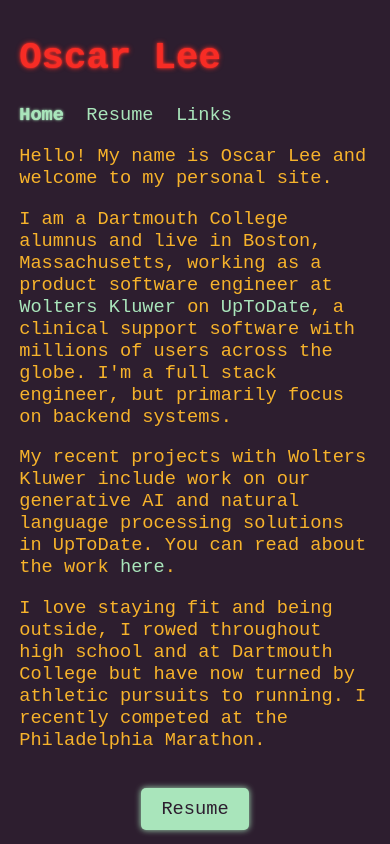
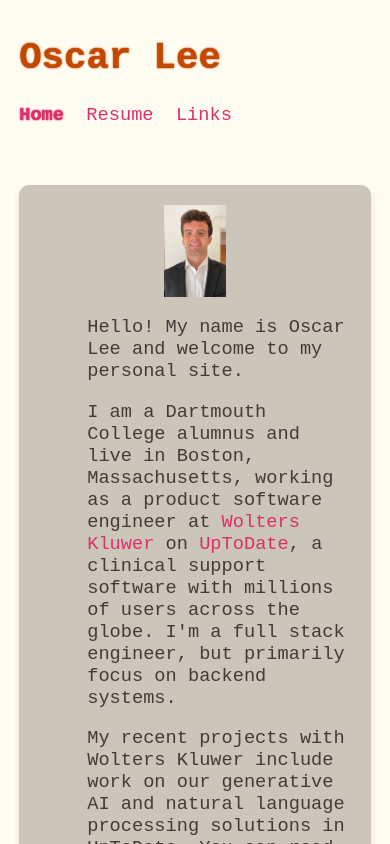
Before and after one commit to osclee/oscar-lee-app, a Nuxt app: page / in a window 390 px wide. Shown: the top 844 px of the page. Built offline with nearby package versions, Linux system fonts and the light colour scheme.

Commit message:
more updates

```diff
--- a/assets/css/oscarstyle.css
+++ b/assets/css/oscarstyle.css
@@ -17,11 +17,13 @@
     --link: #ABE188;
     --subtitle: #F7EF99; */
 
-    --background: #2D1E2F;
-    --title: #F72C25;
-    --text: #F7B32B;
-    --link: #A9E5BB;
-    --subtitle: #FCF6B1;
+    --background: #FFFCF2;
+    --background2: #CCC5B9;
+    --title: #C44900;
+    --text: #403D39;
+    --link: #DB3069;
+    --subtitle: #EB5E28;
+    --shadow: #c4480031;
 }
 
 body {
@@ -34,17 +36,17 @@ body {
 
 h1 {
     color: var(--title);
-    text-shadow: 0 0 2px var(--title), 0 0 5px var(--title);
+    text-shadow: 0 0 1px var(--title), 0 0 2px var(--title);
 }
 
 h2 {
     color: var(--title);
-    text-shadow: 0 0 1px var(--title), 0 0 3px var(--title);
+    text-shadow: 0 0 1px var(--title), 0 0 1px var(--title);
 }
 
 h3 {
     color: var(--title);
-    text-shadow: 0 0 1px var(--title), 0 0 2px var(--title);
+    text-shadow: 0 0 1px var(--title), 0 0 1px var(--title);
 }
 
 h4 {
@@ -55,10 +57,12 @@ h4 {
 
 h5 {
     color: var(--text);
-    text-shadow: 0 0 1px var(--text), 0 0 2px var(--text);
+    text-shadow: 0 0 1px var(--text), 0 0 1px var(--text);
 }
 
-p, ul, li {
+p,
+ul,
+li {
     color: var(--text)
 }
 
@@ -73,11 +77,11 @@ button {
     font-family: "Source Code Pro", monospace;
     font-weight: 300;
     font-size: 14pt;
-    filter:drop-shadow(0 0 .2rem var(--link));
+    filter: drop-shadow(0 0 .2rem var(--link));
 }
 
 button:hover {
-    filter:drop-shadow(0 0 1rem var(--link));
+    filter: drop-shadow(0 0 1rem var(--link));
 }
 
 .page-enter-active,
@@ -100,7 +104,7 @@ button:hover {
 
 .active-link {
     color: var(--link);
-    text-shadow: 0 0 1px var(--link), 0 0 3px var(--link);
+    text-shadow: 0 0 1px var(--link), 0 0 2px var(--link);
     font-weight: bold;
 }
 
@@ -109,7 +113,7 @@ button:hover {
     text-decoration: none;
 }
 
-.inactive-header-link:visited{
+.inactive-header-link:visited {
     color: var(--title);
     text-decoration: none;
 }
@@ -123,7 +127,7 @@ button:hover {
     text-decoration: none;
 }
 
-.inactive-link:visited{
+.inactive-link:visited {
     color: var(--link);
     text-decoration: none;
 }
@@ -143,13 +147,50 @@ button:hover {
 }
 
 .center-div {
-    margin-top:2em;
+    margin-top: 2em;
     display: flex;
-  justify-content: center; /* Center horizontally */
-  align-items: center;   /* Center vertically */
-  /* height: 200px; Set a height for the parent */
+    justify-content: center;
+    align-items: center;
 }
 
 .number {
     text-shadow: 0 0 1px var(--link), 0 0 3px var(--text);
 }
+
+.intro-section {
+    display: flex;
+    align-items: center;
+    margin-top: 40px;
+    margin-bottom: 20px;
+    background-color: var(--background2);
+    padding: 20px;
+    border-radius: 10px;
+    box-shadow: 0 4px 6px var(--shadow);
+}
+
+@media (max-width : 700px) {
+    .intro-section {
+        display: inline-block;
+        align-items: center;
+        margin-top: 40px;
+        margin-bottom: 20px;
+        background-color: var(--background2);
+        padding: 20px;
+        border-radius: 10px;
+        box-shadow: 0 4px 6px var(--shadow);
+    }
+}
+
+.content-section {
+    align-items: center;
+    margin-top: 40px;
+    margin-bottom: 20px;
+    background-color: var(--background2);
+    padding: 20px;
+    border-radius: 10px;
+    box-shadow: 0 4px 6px var(--shadow);
+}
+
+.intro {
+    margin-left: 3rem;
+}
--- a/pages/index.vue
+++ b/pages/index.vue
@@ -1,33 +1,48 @@
 <template>
     <div class="content-div">
+        <div class="intro-section">
+            <img src="../assets/images/headshot.jpg" alt="Oscar's Headshot" class="profile-img" width="25%"
+                height="25%">
+            <div class="intro">
                 <p>Hello! My name is Oscar Lee and welcome to my personal site. </p>
-        <p>I am a Dartmouth College alumnus and live in Boston, Massachusetts, working as a product software engineer
-            at <a class="inactive-link" target="_blank" href="https://www.wolterskluwer.com/en">Wolters Kluwer</a>
+                <p>I am a Dartmouth College alumnus and live in Boston, Massachusetts, working as a product software
+                    engineer
+                    at <a class="inactive-link" target="_blank" href="https://www.wolterskluwer.com/en">Wolters
+                        Kluwer</a>
                     on <a class="inactive-link" target="_blank"
                         href="https://www.wolterskluwer.com/en/solutions/uptodate">UpToDate</a>, a
-            clinical support software with millions of users across the globe. I'm a full stack engineer, but primarily focus on
+                    clinical support software with millions of users across the globe. I'm a full stack engineer, but
+                    primarily focus on
                     backend systems.
                 </p>
                 <p>
-            My recent projects with Wolters Kluwer include work on our generative AI and natural language processing
+                    My recent projects with Wolters Kluwer include work on our generative AI and natural language
+                    processing
                     solutions in UpToDate. You can read about the work
                     <a class="inactive-link" target="_blank"
                         href="https://www.wolterskluwer.com/en/news/wolters-kluwer-unveils-generative-ai-labs-uptodate">here</a>.
                 </p>
 
                 <p>
-            I love staying fit and being outside, I rowed throughout high school and at Dartmouth College but have now turned by athletic pursuits to running.
+                    I love staying fit and being outside, I rowed throughout high school and at Dartmouth College but
+                    have now turned by athletic pursuits to running.
                     I recently competed at the Philadelphia Marathon.
                 </p>
                 <div class="center-div">
                     <NuxtLink active-class="active-link" to="/resume"><button>Resume</button></NuxtLink>
                 </div>
-
-
+            </div>
+        </div>
     </div>
 
 </template>
 
 <style scoped>
-
+.profile-img {
+    display: block;
+    margin-left: auto;
+    margin-right: auto;
+    width: 20%;
+    height: 20%;
+}
 </style>
--- a/pages/links.vue
+++ b/pages/links.vue
@@ -1,8 +1,21 @@
 <template>
     <div class="content-div">
-        <p>Where you can find me...</p>
-        <p><a class="inactive-link" target="_blank" href="https://linkedin.com/in/ohlee/">LinkedIn</a></p>
-        <p><a class="inactive-link" target="_blank" href="https://github.com/osclee">Github</a></p>
-        <p><a class="inactive-link" target="_blank" href="mailto:oscar.h.lee@gmail.com">Email</a></p>
+        <div class="link-section">
+            <p>Where you can find me...</p>
+            <p><a class="inactive-link" target="_blank" href="https://linkedin.com/in/ohlee/">LinkedIn</a></p>
+            <p><a class="inactive-link" target="_blank" href="https://github.com/osclee">Github</a></p>
+            <p><a class="inactive-link" target="_blank" href="mailto:oscar.h.lee@gmail.com">Email</a></p>
+        </div>
+
+        <div class="link-section">
+            <p>Other links</p>
+            <p><a class="inactive-link" target="_blank" href="https://osclee.github.io/tic-tac-toe/">Tic Tac Toe game</a></p>
+        </div>
     </div>
 </template>
+
+<style scoped>
+    .link-section {
+        margin-top: 2em;
+    }
+</style>
--- a/pages/resume.vue
+++ b/pages/resume.vue
@@ -1,43 +1,54 @@
 <template>
   <div class="content-div">
-    <h2 style="margin-bottom: 0;"><a class="inactive-header-link" target="_blank"
+    <div class="content-section">
+      <h2 style="margin-bottom: 0; margin-top: 0;"><a class="inactive-header-link" target="_blank"
           href="https://www.wolterskluwer.com">Wolters Kluwer</a></h2>
       <p class="date">2023-present</p>
       <h4 style="margin-bottom: 0;">Product Software Engineer</h4>
       <p class="date">2024-present</p>
       <p>
         In October of 2024, I was promoted to Product Software Engineer. With this promotion, I had the opportunity
-      to move to a new team within UpToDate tasked with developing AI solutions using machine learning and natural language
+        to move to a new team within UpToDate tasked with developing AI solutions using machine learning and natural
+        language
         processing to improve UpToDate's search engine. Since the team change, I've been working with a skilled team of
-      data scientists and software engineers to build new features to our sandbox and production environments. One project I'm proud of
+        data scientists and software engineers to build new features to our sandbox and production environments. One
+        project I'm proud of
         is the successful rollout of new features in time for the <a class="inactive-link" target="_blank"
           href="https://www.wolterskluwer.com/en/expert-insights/focusing-ai-benefit-care-teams-harnessing-data-consumer-centric-care">2024
           HLTH Conference</a> and enablement for all users across UpToDate.
       </p>
 
       <p>
-      Outside of current role, I am also a security champion driving impactful change across our product by discovering vulnerabilities
-      and coordinating security upgrades. Furthermore, I participate in co-op and fulltime interviews and hope to drive team success by helping hire
+        Outside of current role, I am also a security champion driving impactful change across our product by
+        discovering vulnerabilities
+        and coordinating security upgrades. Furthermore, I participate in co-op and fulltime interviews and hope to
+        drive team success by helping hire
         quality applications who would fit technically and culturally.
       </p>
 
       <p>
-      Going into 2025, I'm excited to keep improving user experience within UpToDate by utilizing the latest advancements in Computer Science and
-      technology. My goal is to become a better front-end engineer, as well as learn more about machine learning and natural language processing.
+        Going into 2025, I'm excited to keep improving user experience within UpToDate by utilizing the latest
+        advancements in Computer Science and
+        technology. My goal is to become a better front-end engineer, as well as learn more about machine learning and
+        natural language processing.
       </p>
 
       <h4 style="margin-bottom: 0;">Associate Product Software Engineer</h4>
       <p class="date">2023-2024</p>
       <p>
-      Right after college, I started my full time software engineering career working on the sustaining engineering team for UpToDate. The core responsibilities
-      of the team are fixing bugs, working on small features, and being a support network for other teams. My experience with this team provided
-      an amazing experience to become a professional software engineer. Mainly responsible for working on backend infrastructure, my ability to write high
-      quality Java code, SQL queries, and develope architecture drastically improved. One notable project that many junior software engineers don't have the
-      opportunity to work on was rebuilding an outdated email infrastructure. For this project, I gathered project requirements, met with various
-      stakeholders, designed the replacement architecture from the ground up, and documented a solution for successful implementation and rollout.
+        Right after college, I started my full time software engineering career working on the sustaining engineering
+        team for UpToDate. The core responsibilities
+        of the team are fixing bugs, working on small features, and being a support network for other teams. My
+        experience with this team provided
+        an amazing experience to become a professional software engineer. Mainly responsible for working on backend
+        infrastructure, my ability to write high
+        quality Java code, SQL queries, and develope architecture drastically improved. One notable project that many
+        junior software engineers don't have the
+        opportunity to work on was rebuilding an outdated email infrastructure. For this project, I gathered project
+        requirements, met with various
+        stakeholders, designed the replacement architecture from the ground up, and documented a solution for successful
+        implementation and rollout.
       </p>
-
-    <!-- <hr style="border: 1px dotted  var(--color5);"> -->
 
       <h4 style="margin-bottom: 0;">Skills</h4>
       <p>
@@ -51,26 +62,35 @@
         <li>Principles of machine learning and natural language processing.</li>
       </ul>
 
-    <hr class="horizontal-line">
-    <h2 style="margin-bottom: 0;"><a class="inactive-header-link" target="_blank" href="https://mtechsystems.io/">MTech
+    </div>
+    <div class="content-section">
+      <h2 style="margin-bottom: 0; margin-top: 0;"><a class="inactive-header-link" target="_blank"
+          href="https://mtechsystems.io/">MTech
           Systems</a></h2>
       <p class="date">2021 & 2022</p>
       <h4 style="margin-bottom: 0;">Internship 2</h4>
       <p class="date">2022</p>
       <p>
-      Coming back to MTech Systems for a second internship, I returned to the application which I had build in my previous internship. This time
-      I added additional features and functionality to improve user experience and business efficiency. I integrated Power Bi report dashboards
-      into the application, developed a VSCode extension which called a custom endpoint on application for quick, inline translations for developers,
+        Coming back to MTech Systems for a second internship, I returned to the application which I had build in my
+        previous internship. This time
+        I added additional features and functionality to improve user experience and business efficiency. I integrated
+        Power Bi report dashboards
+        into the application, developed a VSCode extension which called a custom endpoint on application for quick,
+        inline translations for developers,
         as well as researching and prototyping the feasibility to integrating Google Translate.
       </p>
 
       <h4 style="margin-bottom: 0;">Internship 1</h4>
       <p class="date">2021</p>
       <p>
-      In my first internship, I was tasked with creating an application which interfaced with a database of custom translations used by the company for
-      localization efforts. I built a Blazor Web Assembly application, along with API build in asp.net, to CRUD from a database. Having no prior experience
-      C#, Linq, Blazor, or other tools used, I had to learn while developing and successfully deployed a working version utilized across the business. As my
-      semi-professional software engineering experience, I learned a lot about enterprise software development including the importance of testing, tracking work,
+        In my first internship, I was tasked with creating an application which interfaced with a database of custom
+        translations used by the company for
+        localization efforts. I built a Blazor Web Assembly application, along with API build in asp.net, to CRUD from a
+        database. Having no prior experience
+        C#, Linq, Blazor, or other tools used, I had to learn while developing and successfully deployed a working
+        version utilized across the business. As my
+        semi-professional software engineering experience, I learned a lot about enterprise software development
+        including the importance of testing, tracking work,
         adding security features, and how to work with others.
       </p>
       <h4 style="margin-bottom: 0;">Skills</h4>
@@ -83,27 +103,40 @@
         <li>Databases (Microsoft SQL Server).</li>
       </ul>
 
-    <hr class="horizontal-line">
-    <h2 style="margin-bottom: 0;">Education</h2>
-    <h3 style="margin-bottom: 0;"><a class="inactive-header-link" target="_blank" href="https://home.dartmouth.edu/">Dartmouth College</a></h3>
+    </div>
+    <div class="content-section">
+      <h2 style="margin-bottom: 0; margin-top: 0;">Education</h2>
+      <h3 style="margin-bottom: 0;"><a class="inactive-header-link" target="_blank"
+          href="https://home.dartmouth.edu/">Dartmouth College</a></h3>
       <h4 style="margin-bottom: 0; margin-top: 0;">BA Computer Science; BA Religion</h4>
       <p class="date">2019-2023</p>
-    <p>I completed my undergraduate education at Dartmouth College in Hanover, New Hampshire. I went to Dartmouth planning to study
-      Computer Science, of which I completed a BA. My studies in Computer Science focused heavily on building a strong foundation for software engineering
-      which I wanted to pursue as a career. However, the broad curriculum of the Computer Science Department allowed me to study not only software engineering,
-      but also discrete math and algorithms, machine learning, and computer architecture, compilers, and operating systems. I even got to create
-      a video game for my senior design project called <a class="inactive-link" target="_blank" href="https://arkendorf.itch.io/to-arithmos">To Arithmos</a>.
+      <p>I completed my undergraduate education at Dartmouth College in Hanover, New Hampshire. I went to Dartmouth
+        planning to study
+        Computer Science, of which I completed a BA. My studies in Computer Science focused heavily on building a strong
+        foundation for software engineering
+        which I wanted to pursue as a career. However, the broad curriculum of the Computer Science Department allowed
+        me to study not only software engineering,
+        but also discrete math and algorithms, machine learning, and computer architecture, compilers, and operating
+        systems. I even got to create
+        a video game for my senior design project called <a class="inactive-link" target="_blank"
+          href="https://arkendorf.itch.io/to-arithmos">To Arithmos</a>.
       </p>
 
       <p>
-      Dartmouth focuses on providing a well rounded education, and I decided to pick up another major in Religious studies because
-      the field let me learn about the world around me in new ways. I really enjoyed learning about African Religions, Buddhism,
-      and Islam - religions that I hadn't been exposed to in the past. Taking on this second major was a lot of work, but it taught me skills like critical reading and analysis, writing, and strong communication.
+        Dartmouth focuses on providing a well rounded education, and I decided to pick up another major in Religious
+        studies because
+        the field let me learn about the world around me in new ways. I really enjoyed learning about African Religions,
+        Buddhism,
+        and Islam - religions that I hadn't been exposed to in the past. Taking on this second major was a lot of work,
+        but it taught me skills like critical reading and analysis, writing, and strong communication.
       </p>
       <h4>Activities</h4>
-    <p>I completed 4 years on the varsity heavyweight rowing team. I shared many successes throughout the years on the team, including
-      multiple Eastern Sprints medals and an IRA medal. However, what my time on the team taught me the most was grit, perseverance,
+      <p>I completed 4 years on the varsity heavyweight rowing team. I shared many successes throughout the years on the
+        team, including
+        multiple Eastern Sprints medals and an IRA medal. However, what my time on the team taught me the most was grit,
+        perseverance,
         and commitment to something greater than myself.
       </p>
     </div>
+  </div>
 </template>
```
Also changed, not shown: assets/images/headshot.jpg (added). Lines whose indentation alone changed are shown as unchanged.
